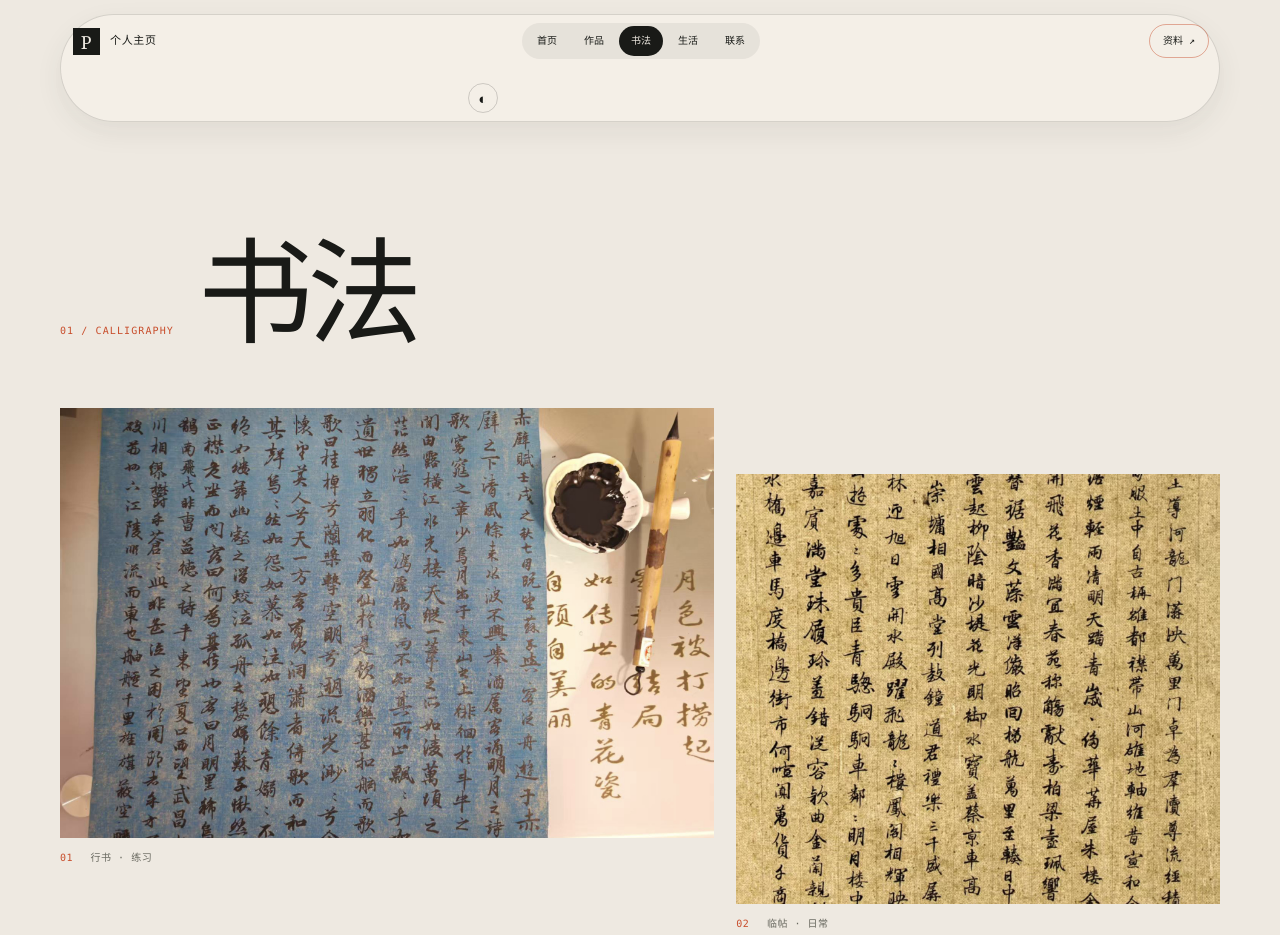
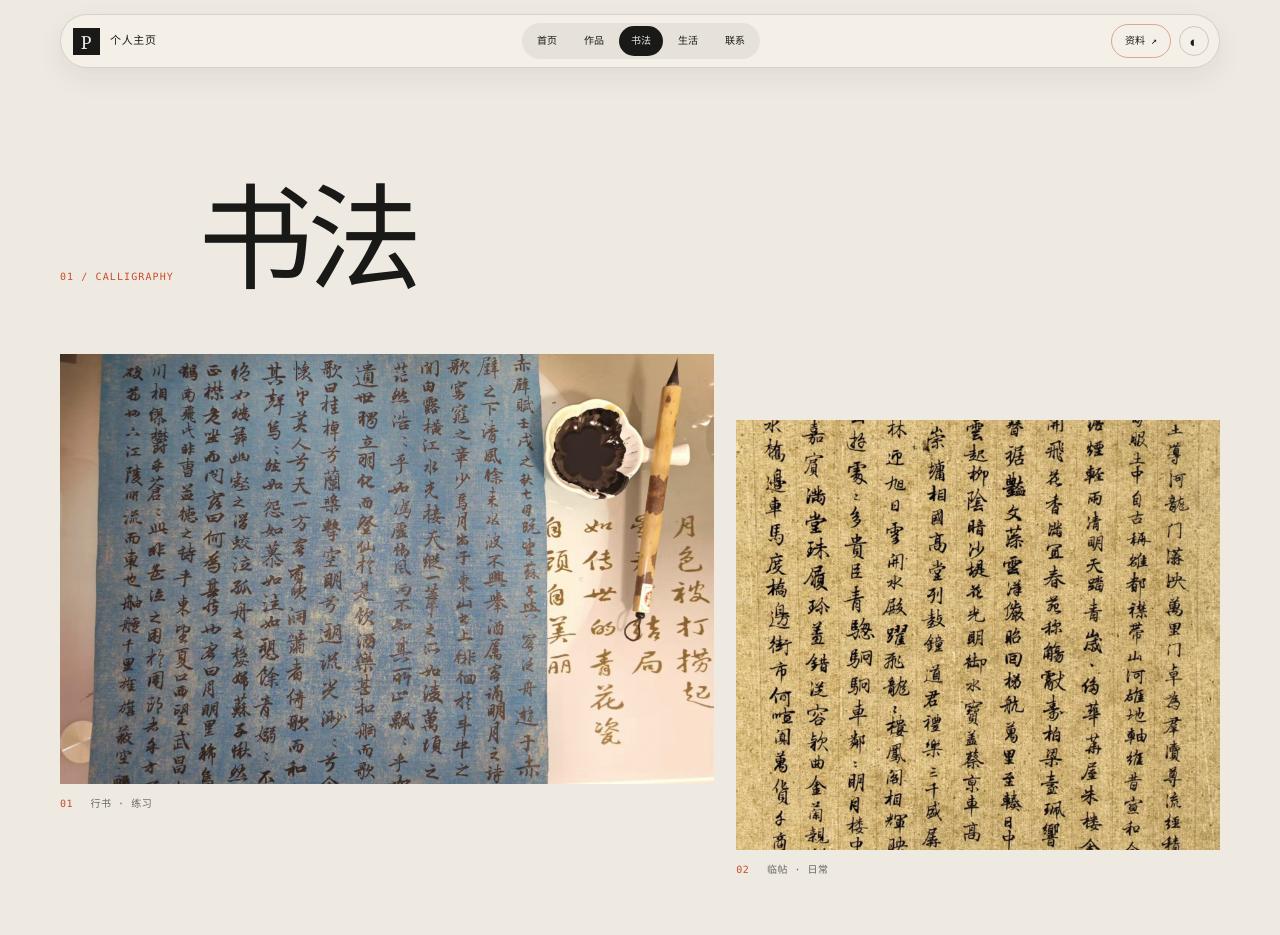
Before and after one commit to Junmst/junmst.github.io, a plain HTML site: page calligraphy.html in a window 1280 px wide. Shown: the top 935 px of the page. Drawn offline with Linux system fonts and the light colour scheme.

Commit message:
Fix navigation layout and typography

```diff
--- a/calligraphy.html
+++ b/calligraphy.html
@@ -5,7 +5,7 @@
   <title>书法 — 个人主页</title><link rel="stylesheet" href="styles.css">
 </head>
 <body>
-  <header class="site-nav"><div class="nav-shell"><a class="brand" href="index.html"><span class="brand-mark">P</span><span>个人主页</span></a><nav class="nav-links"><a href="index.html">首页</a><a href="works.html">作品</a><a class="active" href="calligraphy.html">书法</a><a href="life.html">生活</a><a href="contact.html">联系</a></nav><a class="nav-profile" href="profile.html">资料 ↗</a><button class="theme-toggle" type="button" data-theme-toggle aria-label="切换深浅色" title="切换深浅色">◐</button></div></header>
+  <header class="site-nav"><div class="nav-shell"><a class="brand" href="index.html"><span class="brand-mark">P</span><span>个人主页</span></a><nav class="nav-links"><a href="index.html">首页</a><a href="works.html">作品</a><a class="active" href="calligraphy.html">书法</a><a href="life.html">生活</a><a href="contact.html">联系</a></nav><div class="nav-actions"><a class="nav-profile" href="profile.html">资料 ↗</a><button class="theme-toggle" type="button" data-theme-toggle aria-label="切换深浅色" title="切换深浅色">◐</button></div></div></header>
   <main class="page-main section-shell">
     <div class="page-heading reveal"><p class="eyebrow">01 / Calligraphy</p><h1>书法</h1></div>
     <div class="photo-grid photo-grid-two">
```
